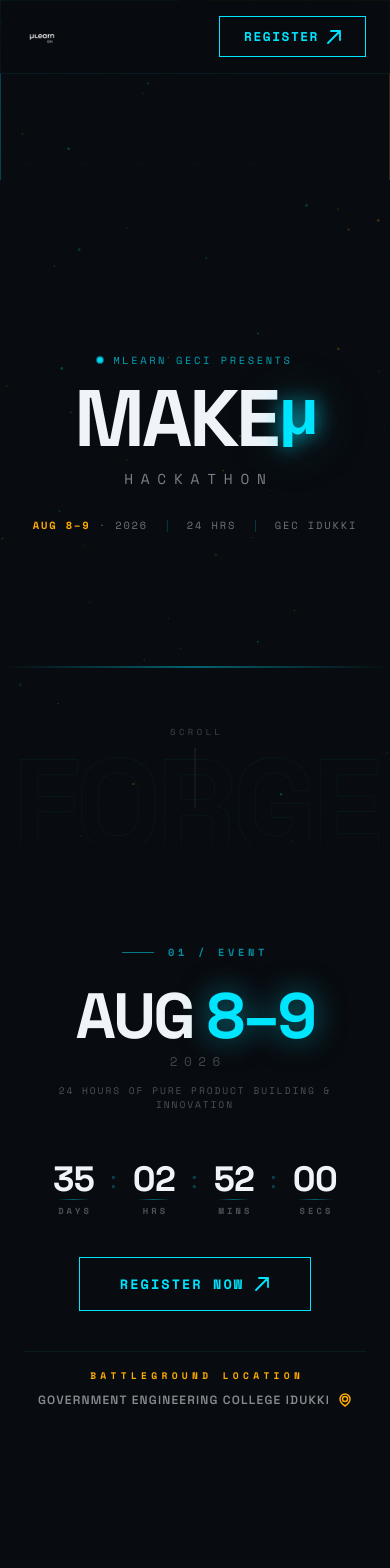
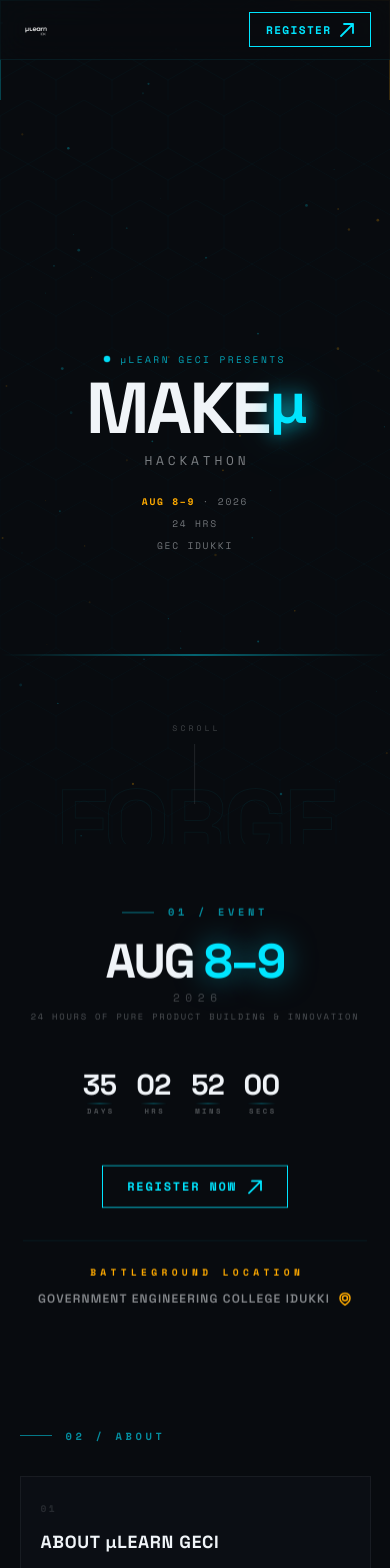
Before and after one commit to malavikhaah/mulearn-hackthon, a React (Vite) app: page / in a window 390 px wide. Shown: the top 1568 px of the page. Built offline with nearby package versions, Linux system fonts and the light colour scheme.

Commit message:
Update names to µLEARN/MAKEµ, improve responsiveness, and link brochure

```diff
--- a/index.html
+++ b/index.html
@@ -5,9 +5,9 @@
     <meta name="viewport" content="width=device-width, initial-scale=1.0" />
     <meta
       name="description"
-      content="Makeμ hackathon landing page for builders, designers, and problem solvers."
+      content="MAKEµ hackathon landing page for builders, designers, and problem solvers."
     />
-    <title>Makeμ Hackathon</title>
+    <title>MAKEµ Hackathon</title>
   </head>
   <body>
     <div id="root"></div>
--- a/src/App.css
+++ b/src/App.css
@@ -1,6 +1,6 @@
 /* =============================================
    APP.CSS — FORGE DESIGN SYSTEM
-   Original design for Makeμ Hackathon
+   Original design for MAKEµ Hackathon
    ============================================= */
 
 /* ---- Base Layout ---- */
@@ -10,6 +10,20 @@
   min-height: 100svh;
   background: #080b0f;
   overflow-x: hidden;
+}
+
+/* ---- Fade-in Animation Classes ---- */
+.fade-in-section {
+  opacity: 0;
+  transform: translateY(40px);
+  transition: opacity 1.2s cubic-bezier(0.215, 0.61, 0.355, 1),
+              transform 1.2s cubic-bezier(0.215, 0.61, 0.355, 1);
+  will-change: opacity, transform;
+}
+
+.fade-in-section.is-visible {
+  opacity: 1;
+  transform: translateY(0);
 }
 
 /* ---- Hex Grid Background Overlay ---- */
@@ -30,8 +44,8 @@
   position: fixed;
   pointer-events: none;
   z-index: 1;
-  width: 180px;
-  height: 180px;
+  width: clamp(100px, 15vw, 180px);
+  height: clamp(100px, 15vw, 180px);
 }
 
 .corner-accent.top-left {
@@ -78,8 +92,8 @@
   display: flex;
   align-items: center;
   justify-content: space-between;
-  padding: 16px clamp(24px, 5vw, 64px);
-  background: rgba(8, 11, 15, 0.7);
+  padding: 12px clamp(16px, 5vw, 64px);
+  background: rgba(8, 11, 15, 0.75);
   backdrop-filter: blur(16px);
   -webkit-backdrop-filter: blur(16px);
   border-bottom: 1px solid rgba(0, 229, 255, 0.08);
@@ -91,7 +105,7 @@
 }
 
 .nav-logo-img {
-  height: clamp(36px, 5vw, 52px);
+  height: clamp(32px, 5vw, 52px);
   width: auto;
   object-fit: contain;
   filter: brightness(1.1);
@@ -101,12 +115,12 @@
   display: inline-flex;
   align-items: center;
   gap: 8px;
-  padding: 10px 24px;
+  padding: clamp(8px, 1.5vw, 10px) clamp(16px, 3vw, 24px);
   background: transparent;
   border: 1px solid #00e5ff;
   color: #00e5ff;
   font-family: 'Space Mono', monospace;
-  font-size: 0.8rem;
+  font-size: clamp(0.7rem, 1.2vw, 0.8rem);
   font-weight: 700;
   letter-spacing: 0.12em;
   text-transform: uppercase;
@@ -115,6 +129,7 @@
   position: relative;
   overflow: hidden;
   text-decoration: none;
+  white-space: nowrap;
 }
 
 .nav-register-btn::before {
@@ -143,7 +158,7 @@
   flex-direction: column;
   align-items: center;
   justify-content: center;
-  padding: 100px clamp(24px, 6vw, 80px) 60px;
+  padding: clamp(80px, 15vh, 120px) clamp(16px, 6vw, 80px) 60px;
   text-align: center;
   overflow: hidden;
 }
@@ -155,7 +170,7 @@
   left: 50%;
   transform: translateX(-50%);
   font-family: 'Space Grotesk', sans-serif;
-  font-size: clamp(8rem, 25vw, 28rem);
+  font-size: clamp(6rem, 25vw, 28rem);
   font-weight: 700;
   color: transparent;
   -webkit-text-stroke: 1px rgba(0, 229, 255, 0.05);
@@ -172,7 +187,9 @@
   display: flex;
   flex-direction: column;
   align-items: center;
-  gap: 16px;
+  gap: clamp(12px, 3vw, 24px);
+  width: 100%;
+  max-width: 1400px;
 }
 
 .hero-eyebrow {
@@ -180,10 +197,10 @@
   align-items: center;
   gap: 10px;
   font-family: 'Space Mono', monospace;
-  font-size: clamp(0.65rem, 1.2vw, 0.8rem);
+  font-size: clamp(0.6rem, 1.2vw, 0.8rem);
   color: rgba(0, 229, 255, 0.7);
   letter-spacing: 0.25em;
-  text-transform: uppercase;
+  text-transform: none !important;
 }
 
 .eyebrow-dot {
@@ -205,12 +222,14 @@
   line-height: 0.85;
   display: flex;
   align-items: flex-start;
+  justify-content: center;
   gap: 0.02em;
   font-family: 'Space Grotesk', sans-serif;
   font-weight: 700;
-  font-size: clamp(5rem, 16vw, 16rem);
+  font-size: clamp(3.5rem, 16vw, 16rem);
   color: #f0f4f8;
   letter-spacing: -0.04em;
+  width: 100%;
 }
 
 .title-mu {
@@ -225,10 +244,10 @@
 .hero-subtitle {
   margin: 0;
   font-family: 'Space Mono', monospace;
-  font-size: clamp(0.9rem, 2.5vw, 1.6rem);
+  font-size: clamp(0.8rem, 2.5vw, 1.6rem);
   font-weight: 400;
-  letter-spacing: clamp(0.5em, 2vw, 1em);
-  text-indent: clamp(0.5em, 2vw, 1em);
+  letter-spacing: clamp(0.3em, 2vw, 1em);
+  text-indent: clamp(0.3em, 2vw, 1em);
   color: rgba(240, 244, 248, 0.5);
   text-transform: uppercase;
 }
@@ -236,7 +255,7 @@
 .hero-meta {
   display: flex;
   align-items: center;
-  gap: 18px;
+  gap: clamp(12px, 2vw, 24px);
   margin-top: 12px;
   flex-wrap: wrap;
   justify-content: center;
@@ -244,7 +263,7 @@
 
 .hero-meta-item {
   font-family: 'Space Mono', monospace;
-  font-size: clamp(0.65rem, 1.1vw, 0.8rem);
+  font-size: clamp(0.6rem, 1.1vw, 0.8rem);
   color: rgba(240, 244, 248, 0.45);
   letter-spacing: 0.18em;
   text-transform: uppercase;
@@ -263,7 +282,7 @@
 /* ---- Scroll indicator ---- */
 .scroll-indicator {
   position: absolute;
-  bottom: 36px;
+  bottom: clamp(20px, 5vh, 40px);
   left: 50%;
   transform: translateX(-50%);
   display: flex;
@@ -275,7 +294,7 @@
 
 .scroll-text {
   font-family: 'Space Mono', monospace;
-  font-size: 0.55rem;
+  font-size: 0.5rem;
   letter-spacing: 0.4em;
   color: rgba(240, 244, 248, 0.25);
   text-indent: 0.4em;
@@ -283,7 +302,7 @@
 
 .scroll-bar {
   width: 1px;
-  height: 60px;
+  height: clamp(30px, 8vh, 60px);
   background: rgba(240, 244, 248, 0.1);
   position: relative;
   overflow: hidden;
@@ -294,7 +313,7 @@
   top: 0;
   left: 0;
   right: 0;
-  height: 30px;
+  height: 50%;
   background: linear-gradient(180deg, #00e5ff, transparent);
   animation: scroll-fill 2s ease-in-out infinite;
 }
@@ -310,16 +329,16 @@
   position: relative;
   z-index: 2;
   border-top: 1px solid rgba(0, 229, 255, 0.08);
-  padding: 32px clamp(24px, 6vw, 80px);
+  padding: 40px clamp(16px, 6vw, 80px);
 }
 
 .footer-inner {
   display: flex;
   align-items: center;
   justify-content: space-between;
-  gap: 20px;
+  gap: 32px;
   flex-wrap: wrap;
-  max-width: 1100px;
+  max-width: 1200px;
   margin: 0 auto;
 }
 
@@ -330,7 +349,7 @@
 }
 
 .footer-logo {
-  height: 36px;
+  height: clamp(28px, 4vw, 36px);
   width: auto;
   object-fit: contain;
   opacity: 0.7;
@@ -356,16 +375,36 @@
   color: rgba(240, 244, 248, 0.2);
   margin: 0;
   letter-spacing: 0.05em;
+  text-transform: none !important;
 }
 
 /* ---- Responsive ---- */
-@media (max-width: 600px) {
-  .hero-title {
-    font-size: clamp(3.5rem, 22vw, 5rem);
-  }
+@media (max-width: 768px) {
   .footer-inner {
     flex-direction: column;
-    align-items: flex-start;
+    align-items: center;
+    text-align: center;
+  }
+  .footer-left {
+    flex-direction: column;
+    gap: 12px;
+  }
+}
+
+@media (max-width: 480px) {
+  .hero-title {
+    font-size: clamp(3rem, 20vw, 4.5rem);
+  }
+  .hero-subtitle {
+    letter-spacing: 0.3em;
+    text-indent: 0.3em;
+  }
+  .hero-meta {
+    flex-direction: column;
+    gap: 8px;
+  }
+  .meta-divider {
+    display: none;
   }
 }
 
--- a/src/App.jsx
+++ b/src/App.jsx
@@ -21,7 +21,7 @@
   }, []);
 
   return (
-    <main className="landing" aria-label="Makeμ hackathon landing page">
+    <main className="landing" aria-label="MAKEµ hackathon landing page">
       <BackgroundParticles />
 
       {/* Fixed geometric overlays */}
@@ -36,7 +36,7 @@
         {/* Top nav bar */}
         <nav className="top-nav" aria-label="Site navigation">
           <div className="nav-logo">
-            <img src="/mulearn-idk.png" alt="μLearn GECI logo" className="nav-logo-img" />
+            <img src="/mulearn-idk.png" alt="µLEARN GECI logo" className="nav-logo-img" />
           </div>
           <a
             href="https://forms.gle/make-mu-registration"
@@ -45,7 +45,7 @@
             className="nav-register-btn"
             aria-label="Register for the hackathon"
           >
-            <span className="nav-btn-label">Register</span>
+            <span className="nav-btn-label">REGISTER</span>
             <svg width="14" height="14" viewBox="0 0 14 14" fill="none" aria-hidden="true">
               <path d="M1 13L13 1M13 1H4M13 1V10" stroke="currentColor" strokeWidth="1.8" strokeLinecap="round"/>
             </svg>
@@ -56,12 +56,12 @@
         <div className="hero-content">
           <div className="hero-eyebrow">
             <span className="eyebrow-dot" aria-hidden="true" />
-            <span>μLearn GECI presents</span>
+            <span>µLEARN GECI PRESENTS</span>
           </div>
 
-          <h1 className="hero-title" aria-label="MAKE mu hackathon">
+          <h1 className="hero-title" aria-label="MAKEµ hackathon">
             <span className="title-line-1">MAKE</span>
-            <span className="title-mu">μ</span>
+            <span className="title-mu">µ</span>
           </h1>
 
           <p className="hero-subtitle">HACKATHON</p>
@@ -97,11 +97,11 @@
       <footer className="site-footer" aria-label="Site footer">
         <div className="footer-inner">
           <div className="footer-left">
-            <img src="/mulearn-idk.png" alt="μLearn GECI" className="footer-logo" />
+            <img src="/mulearn-idk.png" alt="µLEARN GECI" className="footer-logo" />
             <p className="footer-tagline">Built by builders. For builders.</p>
           </div>
           <div className="footer-right">
-            <p className="footer-copy">© 2026 μLearn GECI · Makeμ Hackathon · GEC Idukki</p>
+            <p className="footer-copy">© 2026 µLEARN GECI · MAKEµ Hackathon · GEC Idukki</p>
           </div>
         </div>
       </footer>
--- a/src/components/Guidelines.css
+++ b/src/components/Guidelines.css
@@ -5,7 +5,7 @@
 .gl-section {
   position: relative;
   z-index: 2;
-  padding: 80px clamp(24px, 6vw, 80px) 120px;
+  padding: clamp(60px, 10vw, 80px) clamp(16px, 6vw, 80px) clamp(80px, 15vw, 120px);
   display: flex;
   justify-content: center;
 }
@@ -14,7 +14,7 @@
   width: min(100%, 900px);
   display: flex;
   flex-direction: column;
-  gap: 56px;
+  gap: clamp(32px, 8vw, 56px);
 }
 
 /* ---- Section tag ---- */
@@ -45,23 +45,23 @@
 .gl-heading-block {
   display: flex;
   flex-direction: column;
-  gap: 20px;
+  gap: clamp(12px, 3vw, 20px);
 }
 
 .gl-heading {
   font-family: 'Space Grotesk', sans-serif;
-  font-size: clamp(3rem, 8vw, 6.5rem);
+  font-size: clamp(2.5rem, 8vw, 6.5rem);
   font-weight: 700;
   color: #f0f4f8;
   margin: 0;
-  line-height: 0.9;
+  line-height: 0.95;
   letter-spacing: -0.04em;
   text-transform: uppercase;
 }
 
 .gl-heading-accent {
   color: transparent;
-  -webkit-text-stroke: 2px rgba(0, 229, 255, 0.5);
+  -webkit-text-stroke: 1.5px rgba(0, 229, 255, 0.5);
 }
 
 .gl-heading-sub {
@@ -100,8 +100,8 @@
 .gl-item {
   display: flex;
   align-items: flex-start;
-  gap: 24px;
-  padding: 28px 0;
+  gap: clamp(16px, 4vw, 24px);
+  padding: clamp(20px, 4vw, 28px) 0;
   border-bottom: 1px solid rgba(240, 244, 248, 0.06);
   cursor: default;
   position: relative;
@@ -127,13 +127,13 @@
 /* ---- Item ID ---- */
 .gl-item-id {
   font-family: 'Space Mono', monospace;
-  font-size: 0.7rem;
+  font-size: clamp(0.6rem, 1.2vw, 0.7rem);
   font-weight: 700;
   color: rgba(0, 229, 255, 0.35);
   letter-spacing: 0.1em;
   flex-shrink: 0;
-  padding-top: 3px;
-  width: 28px;
+  padding-top: 4px;
+  width: clamp(20px, 3vw, 28px);
   transition: color 0.25s ease;
 }
 
@@ -191,7 +191,13 @@
 }
 
 /* ---- Responsive ---- */
-@media (max-width: 480px) {
-  .gl-item { gap: 16px; }
+@media (max-width: 600px) {
   .gl-item-arrow { display: none; }
+  .gl-item::before { left: -12px; }
 }
+
+@media (max-width: 400px) {
+  .gl-item {
+    gap: 12px;
+  }
+}
--- a/src/components/Timeline.css
+++ b/src/components/Timeline.css
@@ -5,7 +5,7 @@
 .tl-section {
   position: relative;
   z-index: 2;
-  padding: 100px clamp(24px, 6vw, 80px);
+  padding: clamp(60px, 12vw, 100px) clamp(16px, 6vw, 80px);
   display: flex;
   justify-content: center;
 }
@@ -14,7 +14,7 @@
   display: flex;
   flex-direction: column;
   align-items: center;
-  gap: 40px;
+  gap: clamp(32px, 8vw, 48px);
   width: min(100%, 820px);
   text-align: center;
 }
@@ -54,7 +54,7 @@
 
 .tl-date {
   font-family: 'Space Grotesk', sans-serif;
-  font-size: clamp(4rem, 11vw, 9rem);
+  font-size: clamp(3rem, 12vw, 9rem);
   font-weight: 700;
   color: #f0f4f8;
   margin: 0;
@@ -69,7 +69,7 @@
 
 .tl-year {
   font-family: 'Space Mono', monospace;
-  font-size: clamp(0.8rem, 1.5vw, 1.1rem);
+  font-size: clamp(0.7rem, 1.5vw, 1.1rem);
   font-weight: 400;
   color: rgba(240, 244, 248, 0.25);
   letter-spacing: 0.5em;
@@ -81,19 +81,22 @@
 /* ---- Quote ---- */
 .tl-quote {
   font-family: 'Space Mono', monospace;
-  font-size: clamp(0.6rem, 1vw, 0.75rem);
+  font-size: clamp(0.55rem, 1.2vw, 0.75rem);
   color: rgba(240, 244, 248, 0.3);
   letter-spacing: 0.2em;
   text-transform: uppercase;
   margin: -16px 0 0 0;
   max-width: 520px;
+  line-height: 1.5;
 }
 
 /* ---- Countdown ---- */
 .tl-countdown {
   display: flex;
   align-items: center;
-  gap: 0;
+  justify-content: center;
+  width: 100%;
+  flex-wrap: nowrap;
 }
 
 .tl-count-cell {
@@ -103,24 +106,24 @@
 
 .tl-colon {
   font-family: 'Space Mono', monospace;
-  font-size: clamp(1.5rem, 4vw, 3rem);
+  font-size: clamp(1rem, 4vw, 3rem);
   color: rgba(0, 229, 255, 0.25);
   line-height: 1;
-  padding: 0 4px;
-  margin-bottom: 20px;
+  padding: 0 clamp(2px, 1vw, 8px);
+  margin-bottom: clamp(10px, 3vw, 20px);
 }
 
 .tl-count-box {
   display: flex;
   flex-direction: column;
   align-items: center;
-  gap: 8px;
-  padding: clamp(12px, 2.5vw, 20px) clamp(14px, 3vw, 28px);
+  gap: clamp(4px, 1.5vw, 8px);
+  padding: clamp(8px, 2vw, 20px) clamp(10px, 3vw, 28px);
 }
 
 .tl-count-value {
   font-family: 'Space Grotesk', sans-serif;
-  font-size: clamp(2.2rem, 6vw, 4.5rem);
+  font-size: clamp(1.8rem, 6vw, 4.5rem);
   font-weight: 700;
   color: #f0f4f8;
   line-height: 1;
@@ -141,7 +144,7 @@
 
 .tl-count-label {
   font-family: 'Space Mono', monospace;
-  font-size: 0.55rem;
+  font-size: clamp(0.45rem, 1vw, 0.55rem);
   font-weight: 700;
   color: rgba(240, 244, 248, 0.3);
   letter-spacing: 0.35em;
@@ -156,7 +159,7 @@
   display: inline-flex;
   text-decoration: none;
   overflow: hidden;
-  margin-top: -10px;
+  margin-top: 0;
 }
 
 .tl-cta-inner {
@@ -165,9 +168,9 @@
   display: flex;
   align-items: center;
   gap: 10px;
-  padding: 16px 40px;
+  padding: clamp(12px, 2.5vw, 16px) clamp(24px, 5vw, 40px);
   font-family: 'Space Mono', monospace;
-  font-size: 0.85rem;
+  font-size: clamp(0.75rem, 1.5vw, 0.85rem);
   font-weight: 700;
   letter-spacing: 0.15em;
   text-transform: uppercase;
@@ -198,8 +201,8 @@
   display: flex;
   flex-direction: column;
   align-items: center;
-  gap: 10px;
-  padding-top: 16px;
+  gap: 12px;
+  padding-top: 24px;
   border-top: 1px solid rgba(0, 229, 255, 0.08);
   width: 100%;
 }
@@ -217,6 +220,7 @@
 .tl-location-name {
   display: flex;
   align-items: center;
+  justify-content: center;
   gap: 8px;
   font-family: 'Space Grotesk', sans-serif;
   font-size: clamp(0.75rem, 1.5vw, 1rem);
@@ -226,6 +230,7 @@
   text-transform: uppercase;
   text-decoration: none;
   transition: color 0.25s ease;
+  line-height: 1.4;
 }
 
 .tl-location-name:hover {
@@ -243,7 +248,22 @@
 }
 
 /* ---- Responsive ---- */
-@media (max-width: 480px) {
-  .tl-colon { padding: 0 2px; }
-  .tl-count-box { padding: 10px 10px; }
+@media (max-width: 600px) {
+  .tl-countdown {
+    flex-wrap: wrap;
+    justify-content: center;
+  }
+  .tl-colon {
+    display: none;
+  }
+  .tl-count-box {
+    width: 50%;
+    padding: 16px 10px;
+  }
 }
+
+@media (max-width: 380px) {
+  .tl-count-box {
+    width: 100%;
+  }
+}
--- a/src/components/Timeline.jsx
+++ b/src/components/Timeline.jsx
@@ -1,8 +1,9 @@
-import React, { useState, useEffect } from "react";
+import React, { useState, useEffect, useRef } from "react";
 import "./Timeline.css";
 
 export default function Timeline() {
   const targetDate = new Date("August 8, 2026 15:00:00").getTime();
+  const sectionRef = useRef(null);
 
   const [timeLeft, setTimeLeft] = useState({
     days: "00",
@@ -37,8 +38,32 @@
     return () => clearInterval(interval);
   }, [targetDate]);
 
+  useEffect(() => {
+    const observer = new IntersectionObserver(
+      (entries) => {
+        entries.forEach((entry) => {
+          if (entry.isIntersecting) {
+            entry.target.classList.add("is-visible");
+            observer.unobserve(entry.target);
+          }
+        });
+      },
+      { threshold: 0.1 }
+    );
+
+    if (sectionRef.current) {
+      observer.observe(sectionRef.current);
+    }
+
+    return () => observer.disconnect();
+  }, []);
+
   return (
-    <section className="tl-section" aria-label="Event countdown and details">
+    <section
+      className="tl-section fade-in-section"
+      aria-label="Event countdown and details"
+      ref={sectionRef}
+    >
       <div className="tl-inner">
 
         {/* Section tag */}
--- a/src/sections/About.css
+++ b/src/sections/About.css
@@ -5,7 +5,7 @@
 .ab-section {
   position: relative;
   z-index: 2;
-  padding: 80px clamp(24px, 6vw, 80px) 100px;
+  padding: clamp(60px, 10vw, 100px) clamp(16px, 5vw, 80px);
   display: flex;
   justify-content: center;
 }
@@ -14,7 +14,7 @@
   width: min(100%, 1100px);
   display: flex;
   flex-direction: column;
-  gap: 48px;
+  gap: clamp(32px, 6vw, 48px);
 }
 
 /* ---- Section tag ---- */
@@ -48,7 +48,7 @@
   gap: 24px;
 }
 
-@media (min-width: 768px) {
+@media (min-width: 900px) {
   .ab-grid {
     grid-template-columns: 1fr 1fr;
   }
@@ -57,13 +57,15 @@
 /* ---- Cards ---- */
 .ab-card {
   position: relative;
-  padding: 40px 36px;
+  padding: clamp(24px, 5vw, 40px) clamp(20px, 4vw, 36px);
   background: rgba(13, 17, 23, 0.7);
   border: 1px solid rgba(240, 244, 248, 0.06);
   backdrop-filter: blur(10px);
   -webkit-backdrop-filter: blur(10px);
   transition: border-color 0.3s ease, background 0.3s ease;
   overflow: hidden;
+  display: flex;
+  flex-direction: column;
 }
 
 /* Corner bracket on hover */
@@ -127,7 +129,7 @@
   color: #f0f4f8;
   margin: 0 0 16px 0;
   letter-spacing: 0.04em;
-  text-transform: uppercase;
+  text-transform: none !important;
 }
 
 /* ---- Divider ---- */
@@ -151,17 +153,18 @@
 .ab-card-text {
   font-family: 'Space Grotesk', sans-serif;
   font-size: clamp(0.88rem, 1.5vw, 1rem);
-  line-height: 1.7;
+  line-height: 1.65;
   color: rgba(240, 244, 248, 0.55);
   margin: 0 0 16px 0;
 }
 
 /* ---- Button ---- */
 .ab-card-btn {
+  align-self: flex-start;
   display: inline-flex;
   align-items: center;
   gap: 8px;
-  margin-top: 24px;
+  margin-top: auto;
   padding: 10px 20px;
   font-family: 'Space Mono', monospace;
   font-size: 0.72rem;
@@ -199,7 +202,7 @@
 /* ---- Stats ---- */
 .ab-stats {
   display: flex;
-  gap: 24px;
+  gap: clamp(16px, 4vw, 32px);
   margin-top: 28px;
   padding-top: 24px;
   border-top: 1px solid rgba(240, 244, 248, 0.06);
@@ -228,3 +231,9 @@
   letter-spacing: 0.2em;
   text-transform: uppercase;
 }
+
+@media (max-width: 600px) {
+  .ab-stats {
+    justify-content: space-between;
+  }
+}
--- a/src/sections/About.jsx
+++ b/src/sections/About.jsx
@@ -14,13 +14,13 @@
 
         <div className="ab-grid">
 
-          {/* Card 1 — About µLearn GECI */}
-          <article className="ab-card ab-card--primary" aria-label="About µLearn GECI">
+          {/* Card 1 — About µLEARN GECI */}
+          <article className="ab-card ab-card--primary" aria-label="About µLEARN GECI">
             <div className="ab-card-number" aria-hidden="true">01</div>
             <h3 className="ab-card-title">ABOUT µLEARN GECI</h3>
             <div className="ab-card-divider" aria-hidden="true" />
             <p className="ab-card-text">
-              µLearn GECI is a student-driven learning community at Government Engineering College
+              µLEARN GECI is a student-driven learning community at Government Engineering College
               Idukki focused on peer learning, skill development, and real-world problem-solving.
               Through learning circles, bootcamps, and technology programs, we help students identify
               their strengths, explore emerging technologies, and build impactful projects.
@@ -30,21 +30,27 @@
               a culture of innovation, collaboration, and continuous learning among students from all
               departments.
             </p>
-            <a href="#" className="ab-card-btn" aria-label="Download event brochure">
-              DOWNLOAD BROCHURE
+            <a
+              href="/brochure.pdf"
+              target="_blank"
+              rel="noopener noreferrer"
+              className="ab-card-btn"
+              aria-label="View event brochure"
+            >
+              VIEW BROCHURE
               <svg width="14" height="14" viewBox="0 0 14 14" fill="none" aria-hidden="true">
                 <path d="M7 1V10M7 10L3 6.5M7 10L11 6.5M2 13H12" stroke="currentColor" strokeWidth="1.6" strokeLinecap="round" strokeLinejoin="round"/>
               </svg>
             </a>
           </article>
 
-          {/* Card 2 — About Makeµ */}
-          <article className="ab-card ab-card--secondary" aria-label="About Makeµ Hackathon">
+          {/* Card 2 — About MAKEµ */}
+          <article className="ab-card ab-card--secondary" aria-label="About MAKEµ Hackathon">
             <div className="ab-card-number" aria-hidden="true">02</div>
             <h3 className="ab-card-title">ABOUT MAKEµ</h3>
             <div className="ab-card-divider ab-card-divider--amber" aria-hidden="true" />
             <p className="ab-card-text">
-              Makeμ is a 24-hour product-building hackathon organized by µLearn GECI. It challenges
+              MAKEµ is a 24-hour product-building hackathon organized by µLEARN GECI. It challenges
               students to transform innovative ideas into functional solutions that address real-world
               problems.
             </p>
```
Also changed, not shown: 1 other file (tests, documents, lock files or other folders).
